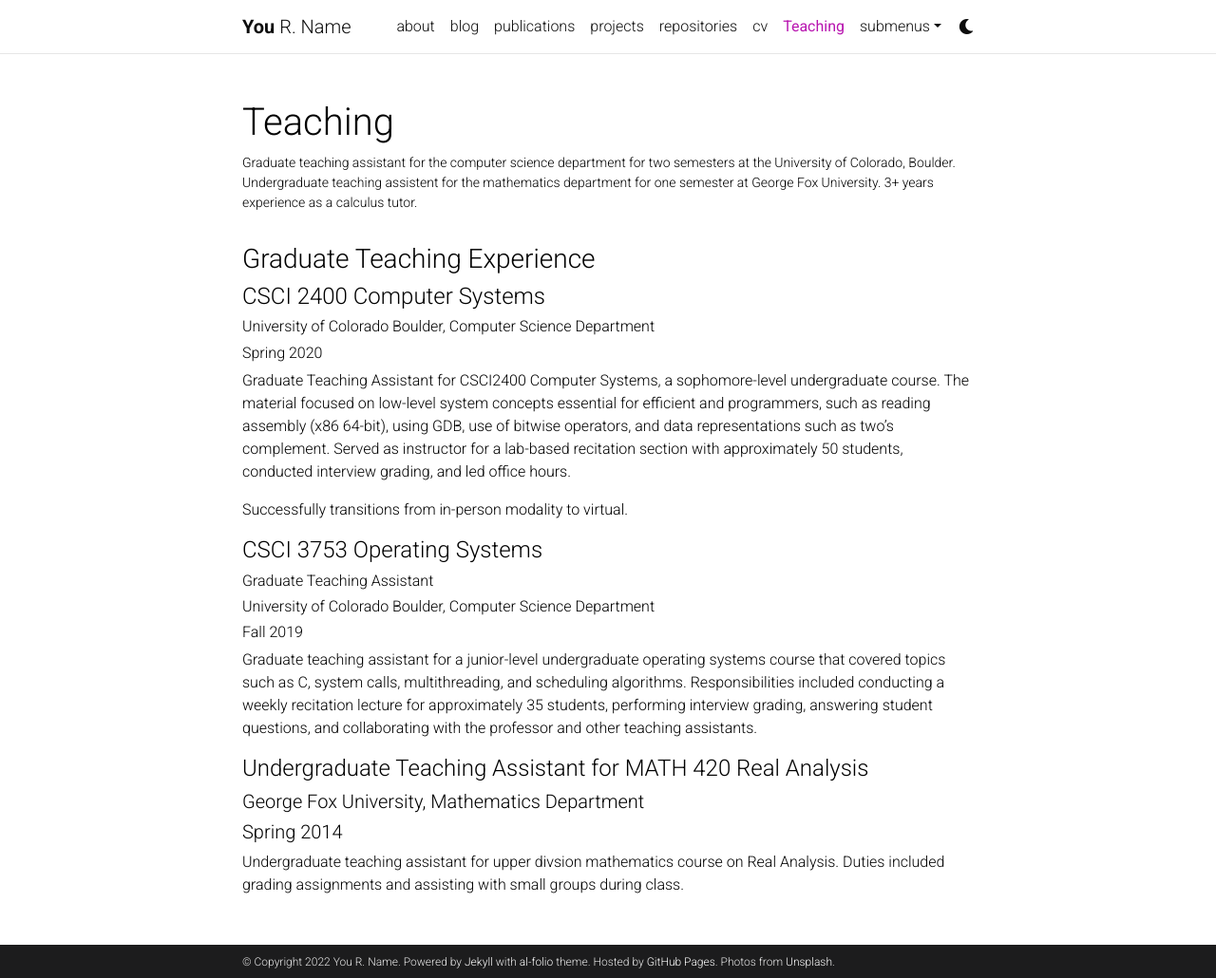
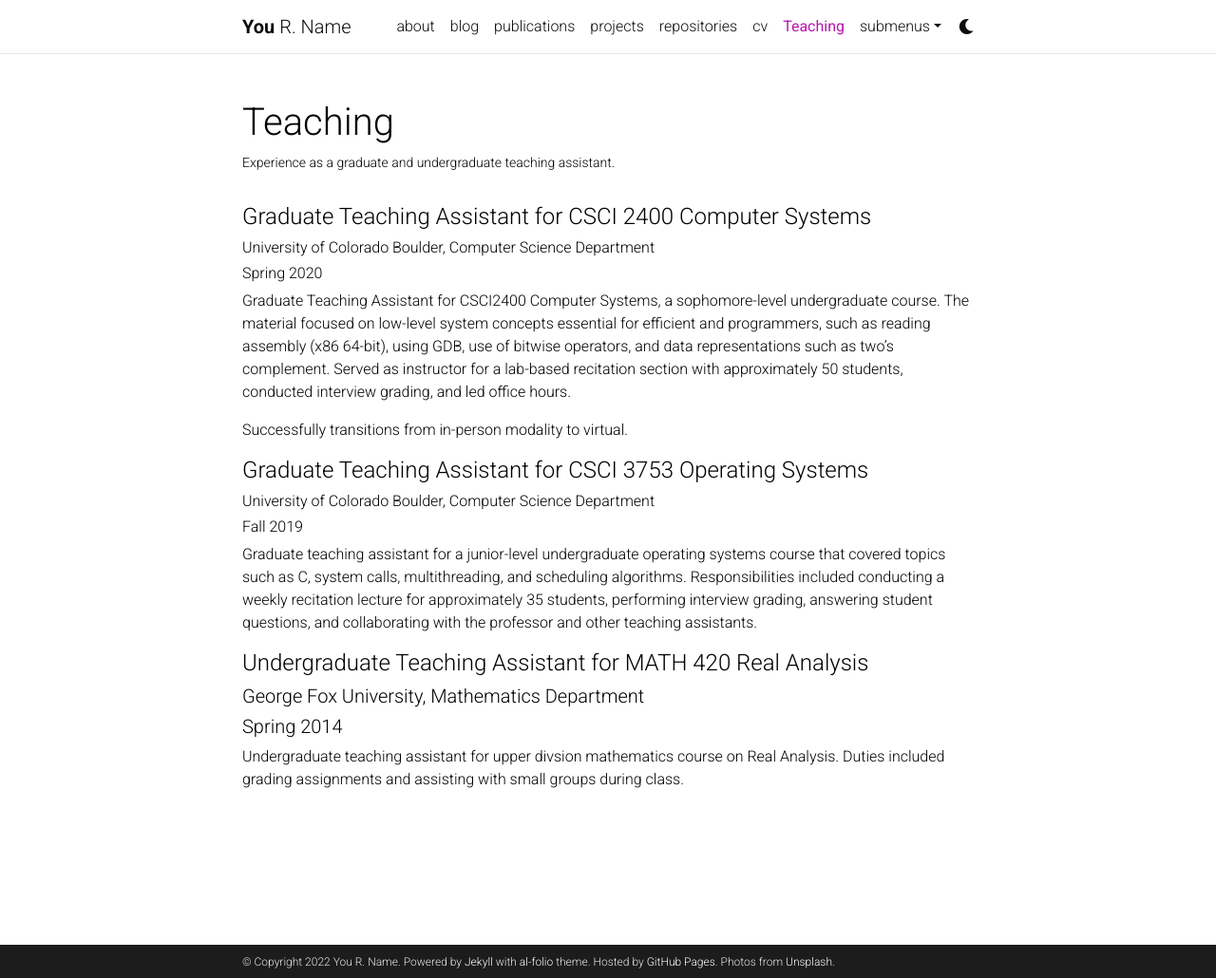
Before and after one commit to hunhoffe/hunhoffe.github.io, a Jekyll site: the page built from _pages/teaching.md, in a window 1280 px wide and 1030 px high. Shown: the whole window at 95% size. Built offline with Jekyll 4.4.1, drawn with Linux system fonts in a browser that asks for light colours; comment, search, counter and statistics services are not loaded; a style sheet for code colours, icons or effects is not loaded.

Commit message:
clean up teaching.md

```diff
--- a/_pages/teaching.md
+++ b/_pages/teaching.md
@@ -2,14 +2,12 @@
 layout: page
 permalink: /teaching/
 title: Teaching
-description: Graduate teaching assistant for the computer science department for two semesters at the University of Colorado, Boulder. Undergraduate teaching assistent for the mathematics department for one semester at George Fox University. 3+ years experience as a calculus tutor.
+description: Experience as a graduate and undergraduate teaching assistant.
 nav: true
 nav_order: 5
 ---
 
-### Graduate Teaching Experience
-
-#### CSCI 2400 Computer Systems
+#### Graduate Teaching Assistant for CSCI 2400 Computer Systems
 ###### University of Colorado Boulder, Computer Science Department
 ###### Spring 2020
 
```
Also changed, not shown: other parts of _pages/teaching.md (+1 -2 lines).
